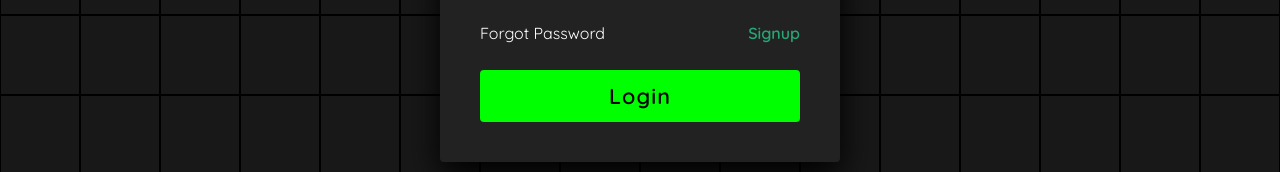
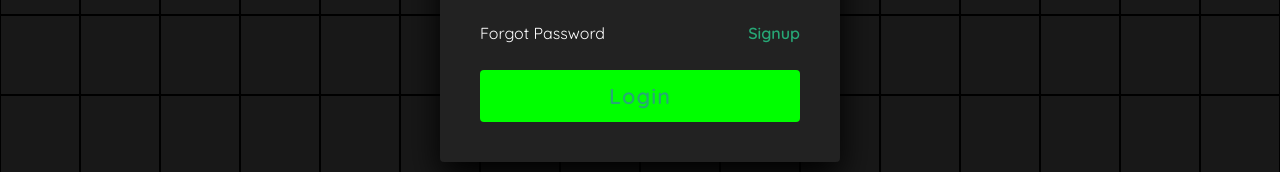
Before and after one commit to nardosagide/berea, a plain HTML site: page login.html in a window 1280 px wide. Shown: the part 524-696 px from the top of the page. Drawn offline with Linux system fonts and the light colour scheme.

Commit message:
login.html

```diff
--- a/login.html
+++ b/login.html
@@ -180,7 +180,7 @@
 
       <div class="inputBox">
 
-       <input type="submit" value="Login">
+       <input type="submit" value="Login" style="color:#27a776">
 
       </div>
 
```
